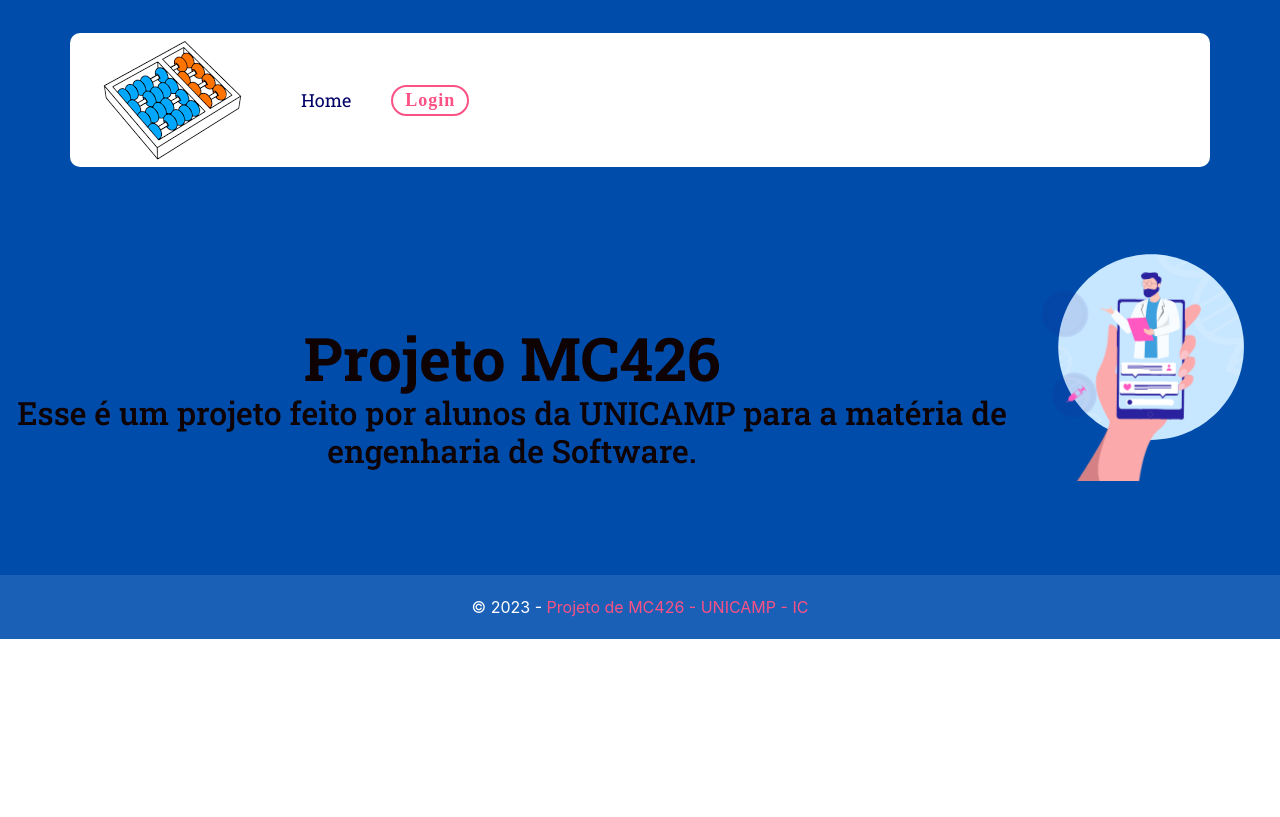
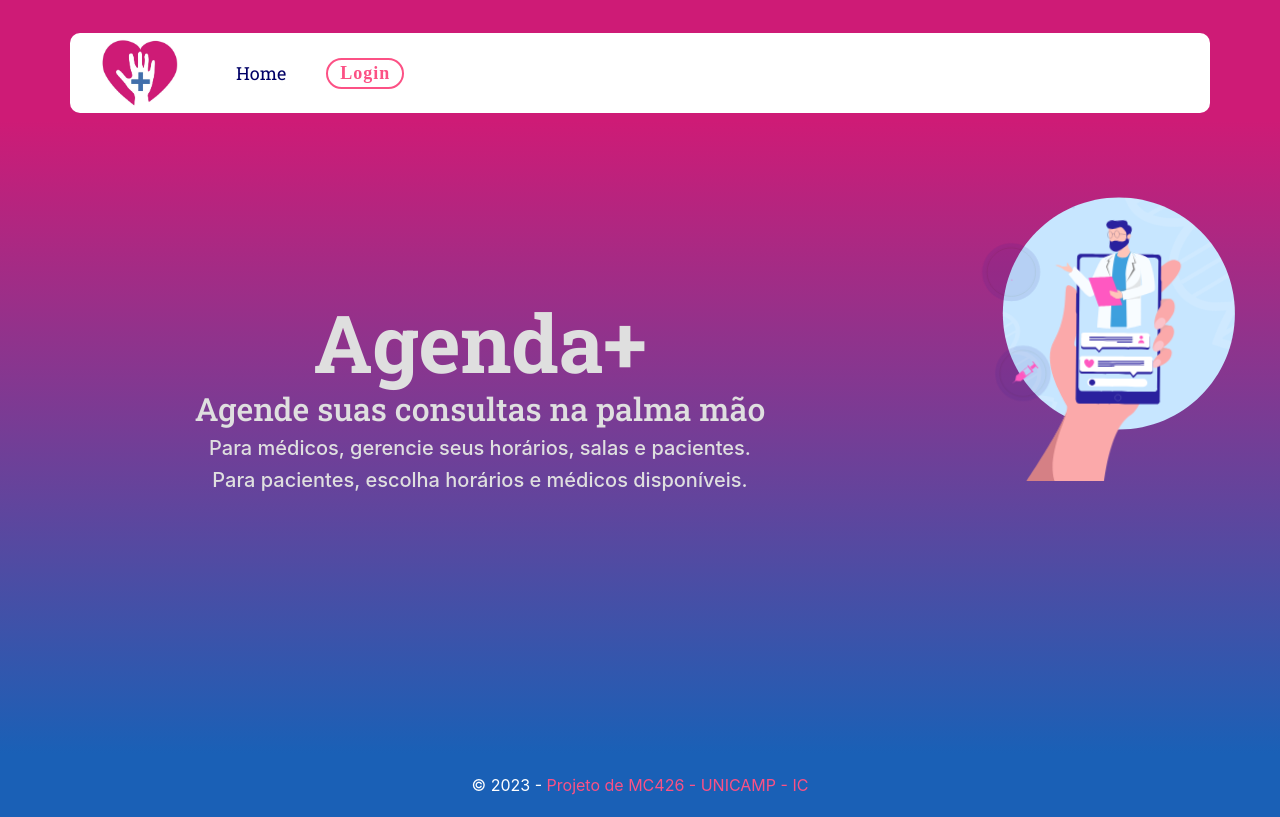
Before and after one commit to MC426/Projeto, a React (Create React App) app in the folder schedulerApp/website/: page / in a window 1280 px wide. Built offline with nearby package versions, Linux system fonts and the light colour scheme.

Commit message:
Melhorando o Front

```diff
--- a/schedulerApp/website/src/Pages/Home/Banner/Banner.css
+++ b/schedulerApp/website/src/Pages/Home/Banner/Banner.css
@@ -1,18 +1,20 @@
 /* Banner */
 
 .banner {
-    width: 100%;
-    height: 400px;
-    background-color: #004caa;
-    color: #0e0202;
-    text-align: center;
-    padding-top: 50px;
-    display: flex;
-    align-items: center;
-  }
+  width: 100%;
+  height: 79vh;
+  margin: 0; /* Remover margens para evitar o uso do scroll */
+  background: linear-gradient(to bottom, #ce1b76, #1a60b6);
+  color: #dfdfdf;
+  text-align: center;
+  padding-top: 5vh;
+  padding-bottom: 15vh;
+  display: flex;
+  align-items: center;
+}
 
 .banner h1 {
-  font-size: 60px;
+  font-size: 5vh;
   font-weight: bold;
   margin-bottom: 0;
   font-family: 'Roboto Slab', serif;
@@ -26,7 +28,7 @@
 }
 
 .lottie-container {
-  width: 20%;
-  height: 20%;
+  width: 25%;
+  height: 25%;
   align-self: flex-start
 }
--- a/schedulerApp/website/src/Pages/Home/Banner/Banner.jsx
+++ b/schedulerApp/website/src/Pages/Home/Banner/Banner.jsx
@@ -7,8 +7,10 @@ const Banner = () => {
   return (
     <div className = "banner">
         <div class="text-container">
-            <h1>Projeto MC426</h1>
-            <h2>Esse é um projeto feito por alunos da UNICAMP para a matéria de engenharia de Software.</h2>
+            <h1 style = {{fontSize : '10vh'}}><strong>Agenda+</strong></h1>
+            <h2>Agende suas consultas na palma mão</h2>
+            <h5>Para médicos, gerencie seus horários, salas e pacientes.</h5>
+            <h5>Para pacientes, escolha horários e médicos disponíveis. </h5>
         </div>
         <div className="lottie-container">
           <Lottie animationData={animationData}/>
--- a/schedulerApp/website/src/Pages/Home/Footer/Footer.css
+++ b/schedulerApp/website/src/Pages/Home/Footer/Footer.css
@@ -1,5 +1,6 @@
 .footer-bg {
     background-color: #004caa;
+    height: 5vh;
 }
 
 .single-footer-widget {
--- a/schedulerApp/website/src/Pages/Home/Header/Header.css
+++ b/schedulerApp/website/src/Pages/Home/Header/Header.css
@@ -6,11 +6,18 @@
     transition: all .5s ease-in-out;
     padding: 0 30px;
     margin-top: 25px;
+    height: 10vh;
 }
 
 .head-bg {
-    background-color: #004caa;
+    background-color: #ce1b76;
 }
+
+.logo-image {
+    width: 100%;
+    max-width: 80px; /* Ajuste conforme necessário */
+    height: auto;
+  }
 
 .list-item {
     padding: 25px;
--- a/schedulerApp/website/src/Pages/Home/Header/Header.js
+++ b/schedulerApp/website/src/Pages/Home/Header/Header.js
@@ -2,7 +2,7 @@
 import React from 'react';
 import { Container, Nav, Navbar } from 'react-bootstrap';
 import { Link } from 'react-router-dom';
-import logo from '../../../Images/logo ic.png';
+import logo from '../../../Images/logo-without-copyrights.jpg';
 import './Header.css';
 import { useEffect } from 'react';
 import { useUser } from '../../../backendFacade';
@@ -18,7 +18,7 @@ const Header = ({loading}) => {
         <div className="head-bg">
             <Navbar className="navbar" collapseOnSelect expand="lg">
                 <Container className="container-head">
-                    <Navbar.Brand href="/home"><img src={logo} alt="logo" /></Navbar.Brand>
+                <Navbar.Brand href="/home"><img src={logo} alt="logo" className="logo-image" /></Navbar.Brand>
                     <Navbar.Toggle aria-controls="basic-navbar-nav" expand="lg"/>
                     <Navbar.Collapse id="basic-navbar-nav">
                         <Nav className="ms-auto align-items-center">
--- a/schedulerApp/website/src/Pages/ListSchedule/ListSchedule.css
+++ b/schedulerApp/website/src/Pages/ListSchedule/ListSchedule.css
@@ -5,3 +5,10 @@
     border-radius: 50%;
     margin: 0 auto;
   }
+
+  .center {
+    position: relative;
+    flex-grow: 1;
+    height:67vh;
+    padding-bottom: 15vh;
+  }
--- a/schedulerApp/website/src/Pages/Login/Login.css
+++ b/schedulerApp/website/src/Pages/Login/Login.css
@@ -1,4 +1,10 @@
-.center{
-
-    margin: 2%
-}
+.center {
+    position: relative;
+    flex-grow: 1;
+    display: flex;
+    align-items: center;
+    justify-content: center;
+    font-size: 20px;
+    height:67vh;
+    padding-bottom: 15vh;
+  }
--- a/schedulerApp/website/src/Pages/Login/Login.js
+++ b/schedulerApp/website/src/Pages/Login/Login.js
@@ -58,10 +58,10 @@ const Login = () => {
 
   if (userData) {
     return (
-      <div>
-        <Navbar bg="dark" variant="dark">
+      <div >
+        <Navbar bg="dark" variant="dark" style = {{height :'10vh'}}>
           <Container>
-            <Navbar.Brand>Você esta loggado</Navbar.Brand>
+            <Navbar.Brand >Você esta loggado</Navbar.Brand>
             <Navbar.Toggle />
             <Navbar.Collapse className="justify-content-end">
               <Navbar.Text>
@@ -72,7 +72,7 @@ const Login = () => {
             </Navbar.Collapse>
           </Container>
         </Navbar>
-          <div className="center" style={{textAlign :'center'}}>
+          <div className="center" >
             <h2>Seu login foi bem sucedido !</h2>
           </div>
 
@@ -83,7 +83,7 @@ const Login = () => {
     <div>
     <Navbar bg="dark" variant="dark">
       <Container>
-        <Navbar.Brand>Faça seu login</Navbar.Brand>
+        <Navbar.Brand style = {{height :'10vh'}}>Faça seu login</Navbar.Brand>
         {/* <form onSubmit={e => submitLogout(e)}>
                   <Button type="submit" variant="light">Log out</Button>
                 </form> */}
@@ -103,7 +103,7 @@ const Login = () => {
               <Form.Label>Email</Form.Label>
               <Form.Control type="email" placeholder="Enter email" value={email} onChange={e => setEmail(e.target.value)} />
               <Form.Text className="text-muted">
-                Nós não iremos compartilhar seu e-mail com ninguém.
+                Não iremos compartilhar seu e-mail com ninguém.
               </Form.Text>
             </Form.Group>
             <Form.Group className="mb-3" controlId="formBasicUsername">
@@ -126,7 +126,7 @@ const Login = () => {
               <Form.Label>Email </Form.Label>
               <Form.Control type="email" placeholder="Enter email" value={email} onChange={e => setEmail(e.target.value)} />
               <Form.Text className="text-muted">
-              Nós não iremos compartilhar seu e-mail com ninguém.
+              Não iremos compartilhar seu e-mail com ninguém.
               </Form.Text>
             </Form.Group>
             <Form.Group className="mb-3" controlId="formBasicPassword">
--- a/schedulerApp/website/src/Pages/Profile/Dashboard/Dashboard.js
+++ b/schedulerApp/website/src/Pages/Profile/Dashboard/Dashboard.js
@@ -2,6 +2,7 @@ import React from 'react';
 import { Link } from 'react-router-dom';
 import { useEffect } from 'react';
 import { useUser } from '../../../backendFacade';
+
 
 const Dashboard = () => {
   const { userData, getUser, logoutUser } = useUser();
@@ -18,7 +19,7 @@ const Dashboard = () => {
   }
 
   return (
-    <div>
+    <div >
           {userData ?
     (<>
     <div className="container mt-5">
--- a/schedulerApp/website/src/Pages/RoomReservation/RoomReservation.jsx
+++ b/schedulerApp/website/src/Pages/RoomReservation/RoomReservation.jsx
@@ -57,7 +57,7 @@ const RoomReservation = () => {
   return (
     <div style={{ margin : '2%'}}>
       <h1>Suas reservas</h1>
-      <div style={{ margin : '2%'}}>
+      <div >
         <ul>
           {reservations.length == 0 ?
           <p>Você ainda não possui reservas. As reservas que realizar com o formulário abaixo aparecerão aqui.</p>
```
Also changed, not shown: schedulerApp/website/src/Images/logo-without-copyrights.jpg (added).
